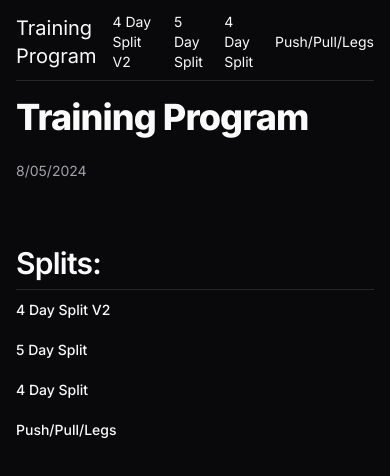
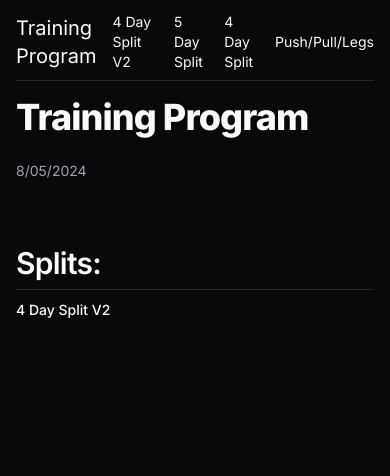
Before and after one commit to Dillonzellis/training-program, a Next.js app: page / in a window 390 px wide. Shown: the top 476 px of the page. Built offline with nearby package versions, Linux system fonts and the light colour scheme.

Commit message:
hotfix for mobile nav

```diff
--- a/src/app/page.tsx
+++ b/src/app/page.tsx
@@ -4,7 +4,7 @@ import { H1 } from "@/components/typography/H1";
 import { H2 } from "@/components/typography/H2";
 import { Button } from "@/components/ui/button";
 import Link from "next/link";
-import { splits } from "@/data/splits";
+// import { splits } from "@/data/splits";
 import { updateDate } from "@/data/globals";
 
 //TODO: add auth
@@ -22,18 +22,14 @@ export default function Home() {
           <H2>Splits:</H2>
 
           <div className="flex flex-col justify-start items-start">
-            {/* <Button asChild className="p-0" variant="link"> */}
-            {/*   <Link href="/4-day-split">4 Day Split</Link> */}
-            {/* </Button> */}
-            {splits.map((split, idx) => (
-              <Button key={idx} asChild className="p-0" variant="link">
-                <Link href={split.href}>{split.name}</Link>
-              </Button>
-            ))}
-
-            {/* <Button asChild className="p-0" variant="link"> */}
-            {/*   <Link href="/ppl">Push/Pull/Legs</Link> */}
-            {/* </Button> */}
+            <Button asChild className="p-0" variant="link">
+              <Link href="/4-day-split-v2">4 Day Split V2</Link>
+            </Button>
+            {/* {splits.map((split, idx) => ( */}
+            {/*   <Button key={idx} asChild className="p-0" variant="link"> */}
+            {/*     <Link href={split.href}>{split.name}</Link> */}
+            {/*   </Button> */}
+            {/* ))} */}
           </div>
         </div>
       </MaxWidthWrapper>
```
